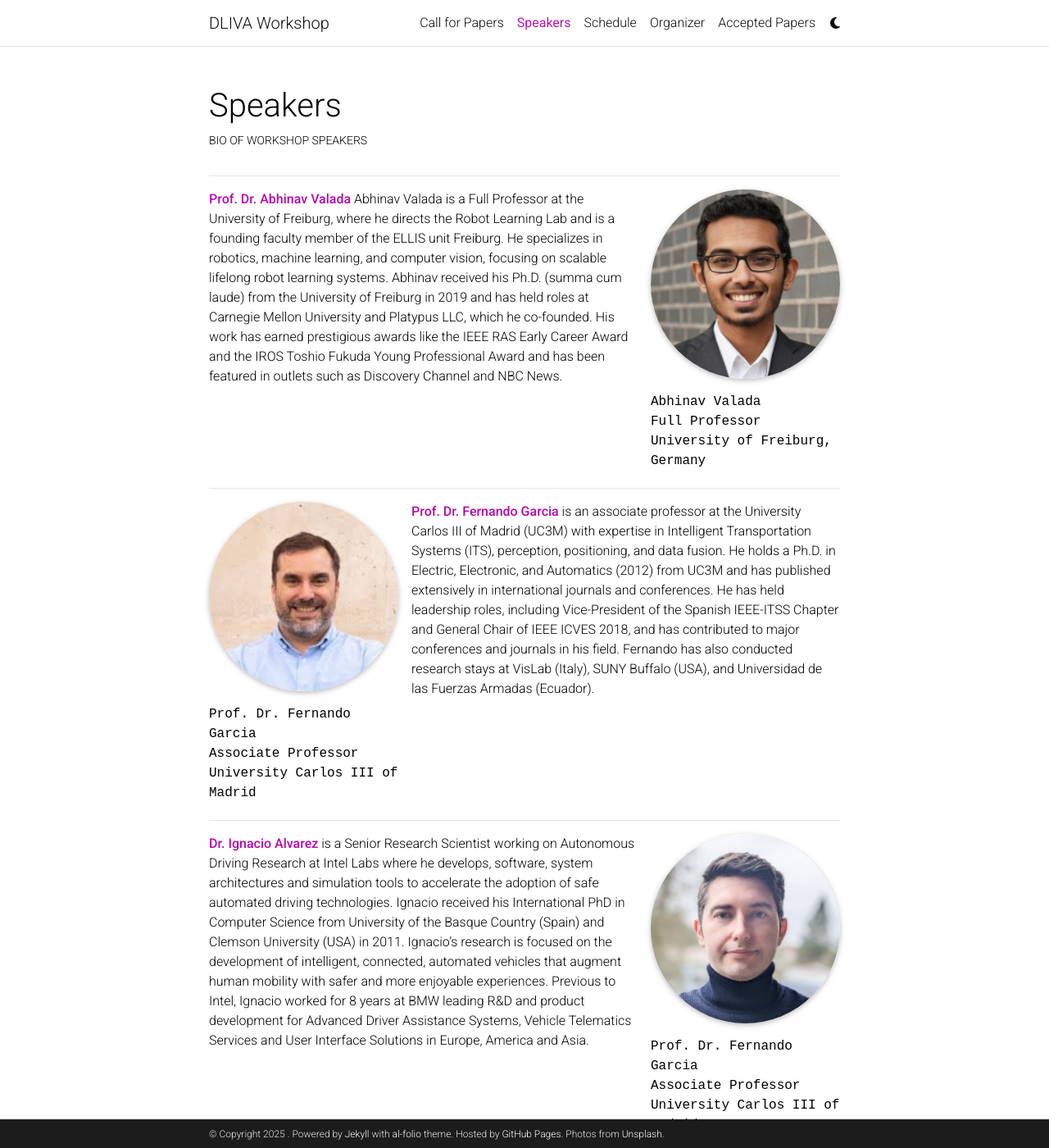
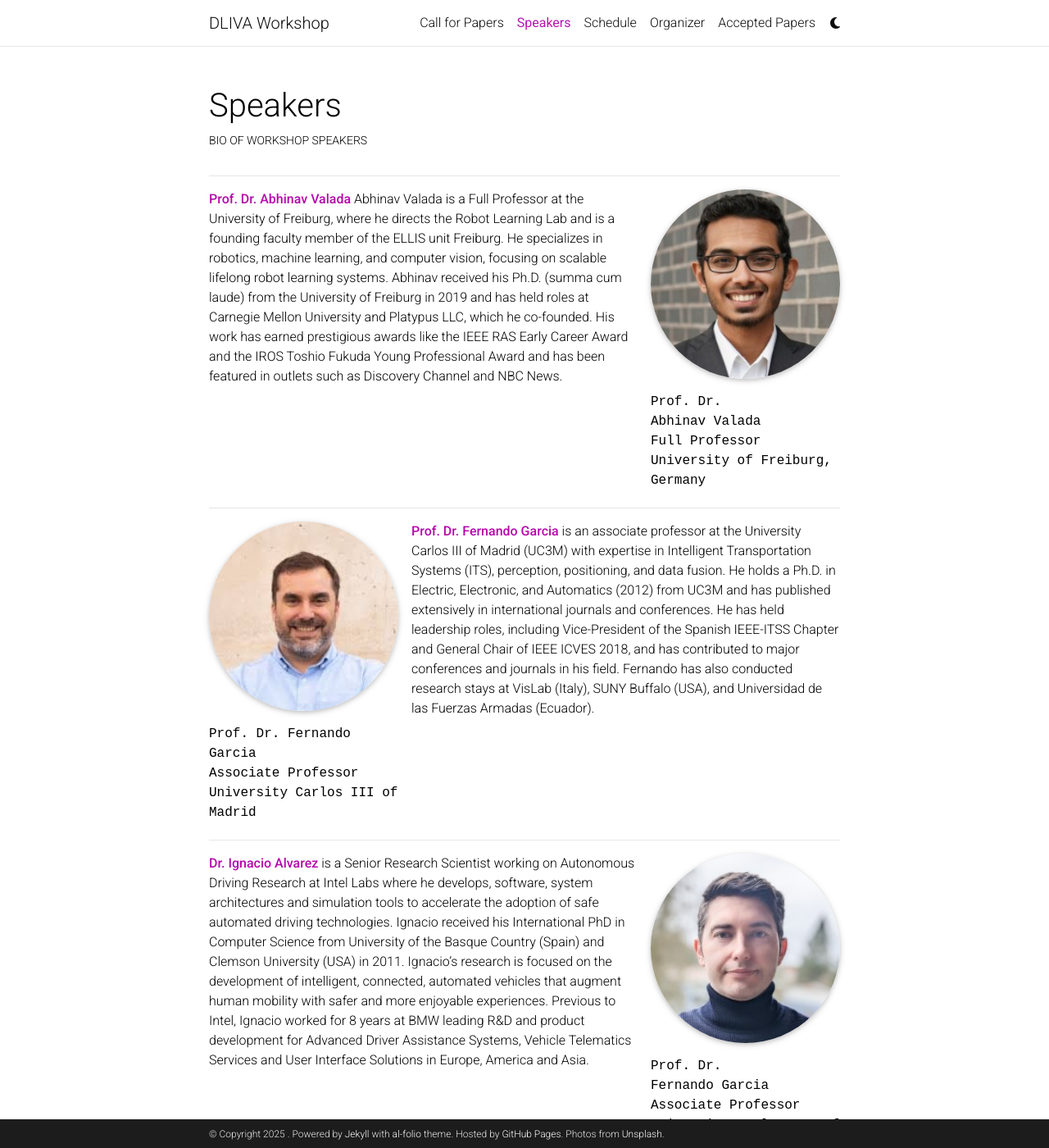
Before and after one commit to dliva-workshop/dliva-workshop.github.io, a Jekyll site: the page built from _pages/speakers.md, in a window 1280 px wide and 1400 px high. Shown: the whole window at 82% size. Built offline with Jekyll 4.4.1, drawn with Linux system fonts in a browser that asks for light colours; full-size pictures stand in for the smaller copies a plugin makes; comment, search, counter and statistics services are not loaded; a style sheet for code colours, icons or effects is not loaded.

```diff
--- a/_pages/speakers.md
+++ b/_pages/speakers.md
@@ -11,7 +11,7 @@
     content: speaker_1.md
     image_circular: true # crops the image to make it circular
     more_info: >
-      <p>Abhinav Valada  </p>
+      <p>Prof. Dr. </br>Abhinav Valada</p></br>
       <p>Full Professor</p>
       <p>University of Freiburg, Germany</p>
   - align: left
@@ -43,7 +43,7 @@
     content: speaker_5.md
     image_circular: true # crops the image to make it circular
     more_info: >
-      <p>Katie Luo </p>
+      <p>Katie Luo, </p></br>
       <p>PhD Student</p>
       <p>Cornell University</p>
   - align: left
```
Also changed, not shown: other parts of _pages/speakers.md (+2 -2 lines).
